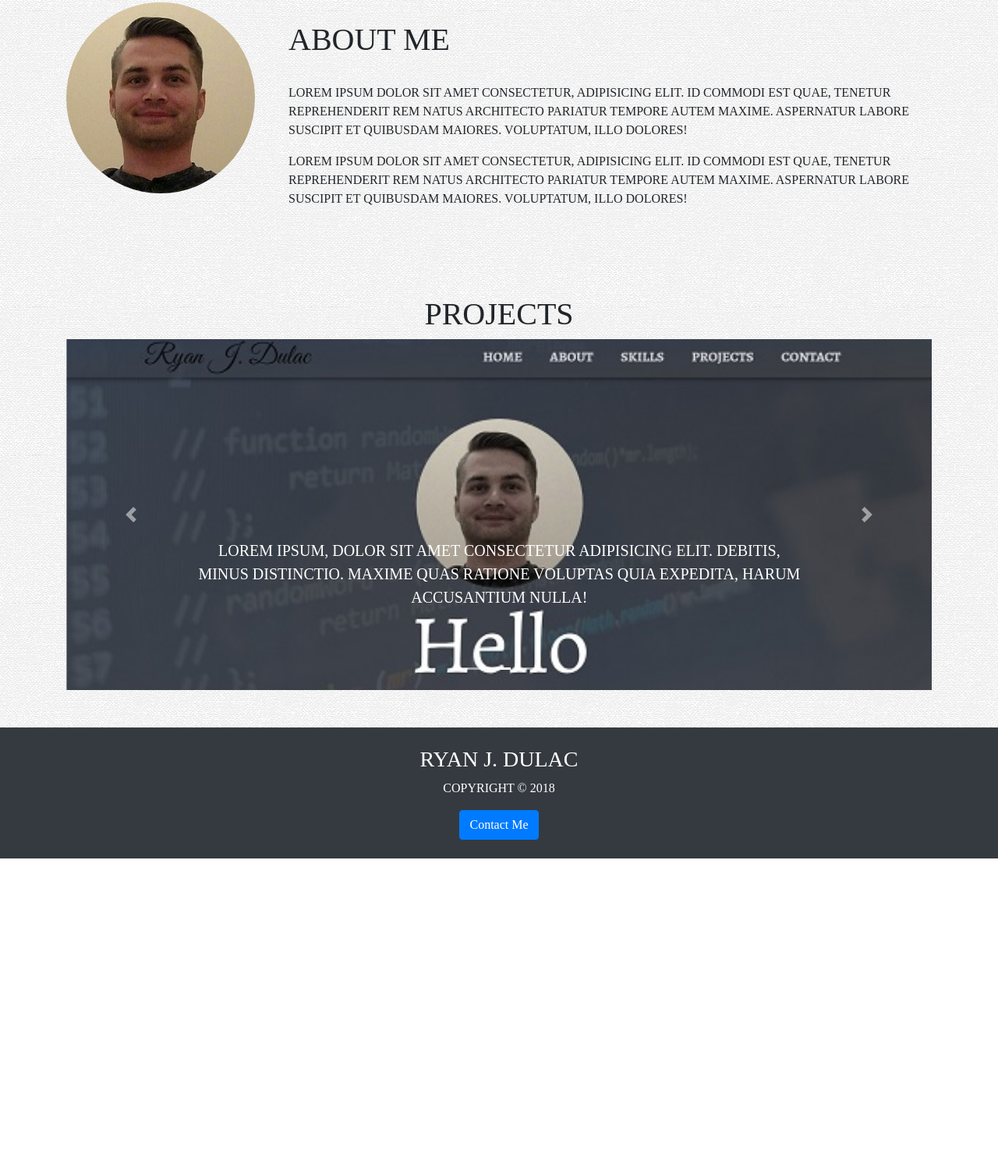
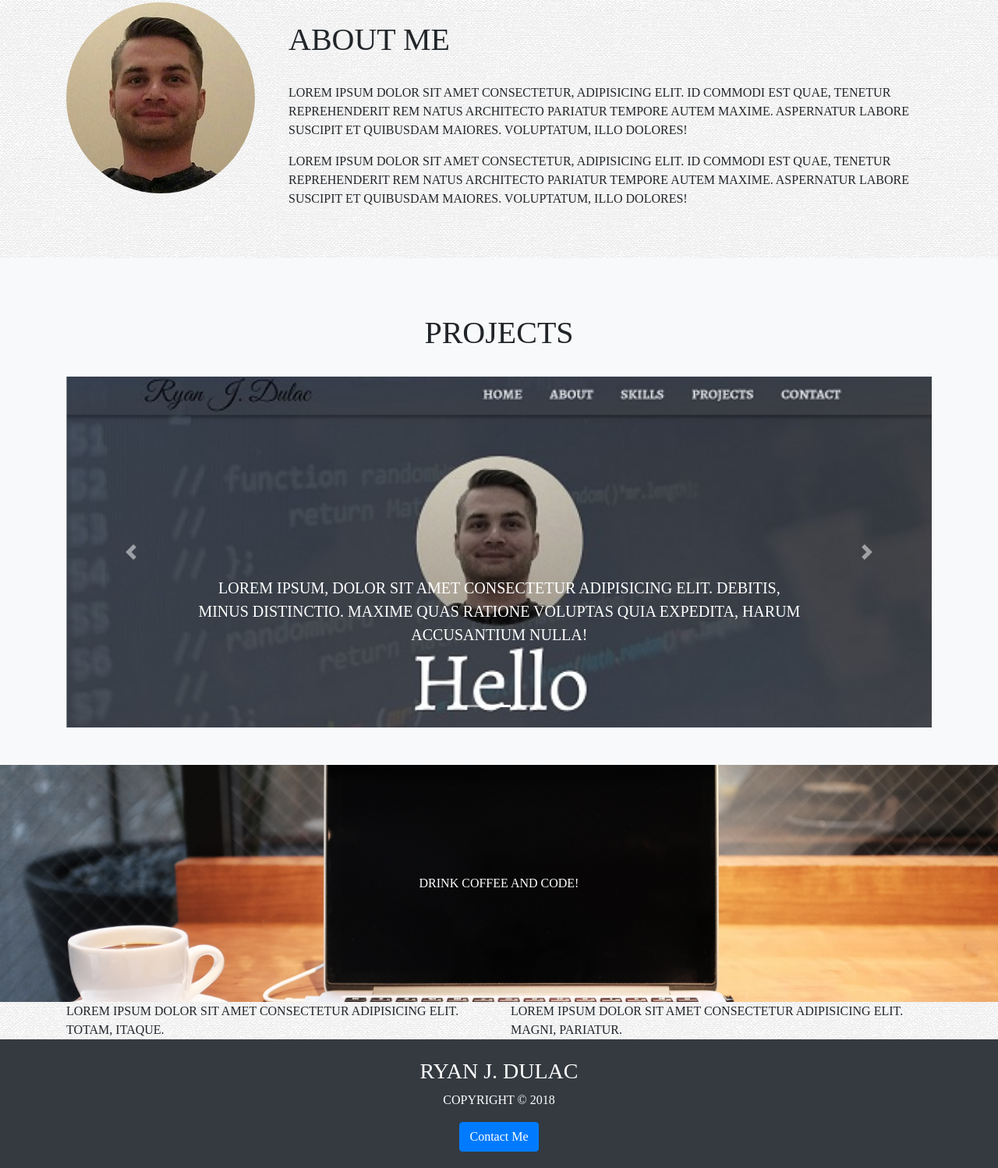
Before and after one commit to RJDulac/portfolio-3, a plain HTML site: page index.html in a window 1280 px wide. Shown: the part 861-2359 px from the top of the page at 78% size. Before the commit the page ends 1962 px from the top, so only its background shows below. Drawn offline with Linux system fonts and the light colour scheme.

Commit message:
added content

```diff
--- a/css/style.css
+++ b/css/style.css
@@ -34,3 +34,10 @@ body {
     background: url('../img/personal-small.jpg');
     background-size: cover;
 }
+#parallax-section {
+	text-align: center;
+	background: url("../img/laptop.jpg") center repeat fixed;
+	padding: 140px 0;
+	background-size: cover;
+	color: white;
+}
--- a/index.html
+++ b/index.html
@@ -55,17 +55,21 @@
                 </div>
                 <div class="col-md-9 mt-3">
                     <h1 class="py-4">About Me</h1>
-                    <p>Lorem ipsum dolor sit amet consectetur, adipisicing elit. Id commodi est quae, tenetur reprehenderit rem natus architecto pariatur tempore autem maxime. Aspernatur labore suscipit et quibusdam maiores. Voluptatum, illo dolores!</p>
-                    <p>Lorem ipsum dolor sit amet consectetur, adipisicing elit. Id commodi est quae, tenetur reprehenderit rem natus architecto pariatur tempore autem maxime. Aspernatur labore suscipit et quibusdam maiores. Voluptatum, illo dolores!</p>
+                    <p>Lorem ipsum dolor sit amet consectetur, adipisicing elit. Id commodi est quae, tenetur reprehenderit
+                        rem natus architecto pariatur tempore autem maxime. Aspernatur labore suscipit et quibusdam maiores.
+                        Voluptatum, illo dolores!</p>
+                    <p>Lorem ipsum dolor sit amet consectetur, adipisicing elit. Id commodi est quae, tenetur reprehenderit
+                        rem natus architecto pariatur tempore autem maxime. Aspernatur labore suscipit et quibusdam maiores.
+                        Voluptatum, illo dolores!</p>
                 </div>
             </div>
         </div>
 
     </section>
-<!-- projects section -->
-    <section id="projects-section">
+    <!-- projects section -->
+    <section id="projects-section" class="bg-light">
         <div class="container py-5">
-            <h1 class="text-center">Projects</h1>
+            <h1 class="text-center py-4">Projects</h1>
             <div id="my-carousel" class="carousel slide" data-ride="carousel">
                 <ol class="carousel-indicators">
                     <li class="active" data-target="#my-carousel" data-slide-to="0"></li>
@@ -76,21 +80,24 @@
                     <div class="carousel-item carousel-image-1 active">
                         <div class="container">
                             <div class="carousel-caption d-none d-sm-block text-right mb-5">
-                                <p class="lead">Lorem ipsum, dolor sit amet consectetur adipisicing elit. Debitis, minus distinctio. Maxime quas ratione voluptas quia expedita, harum accusantium nulla!</p>
+                                <p class="lead">Lorem ipsum, dolor sit amet consectetur adipisicing elit. Debitis, minus distinctio. Maxime
+                                    quas ratione voluptas quia expedita, harum accusantium nulla!</p>
                             </div>
                         </div>
                     </div>
                     <div class="carousel-item carousel-image-2">
                         <div class="container">
                             <div class="carousel-caption d-none d-sm-block mb-5">
-                                <p class="lead">Lorem ipsum, dolor sit amet consectetur adipisicing elit. Debitis, minus distinctio. Maxime quas ratione voluptas quia expedita, harum accusantium nulla!</p>
+                                <p class="lead">Lorem ipsum, dolor sit amet consectetur adipisicing elit. Debitis, minus distinctio. Maxime
+                                    quas ratione voluptas quia expedita, harum accusantium nulla!</p>
                             </div>
                         </div>
                     </div>
                     <div class="carousel-item carousel-image-3">
                         <div class="container">
                             <div class="carousel-caption d-none d-sm-block text-right mb-5">
-                                <p class="lead">Lorem ipsum, dolor sit amet consectetur adipisicing elit. Debitis, minus distinctio. Maxime quas ratione voluptas quia expedita, harum accusantium nulla!</p>
+                                <p class="lead">Lorem ipsum, dolor sit amet consectetur adipisicing elit. Debitis, minus distinctio. Maxime
+                                    quas ratione voluptas quia expedita, harum accusantium nulla!</p>
                             </div>
                         </div>
                     </div>
@@ -103,8 +110,24 @@
                 </a>
             </div>
         </div>
-        </section>
+    </section>
+    <section id="parallax-section">
+        Drink Coffee and Code!
+    </section>
+    <section id="skills-section">
+        <div class="container">
+            <div class="row">
+                <div class="col-md-6">
+                    Lorem ipsum dolor sit amet consectetur adipisicing elit. Totam, itaque.
+                </div>
+                <div class="col-md-6">
+                    Lorem ipsum dolor sit amet consectetur adipisicing elit. Magni, pariatur.
+                </div>
+            </div>
+        </div>
 
+
+    </section>
 
     <!-- Footer -->
 
```
Also changed, not shown: img/laptop.jpg (added).
